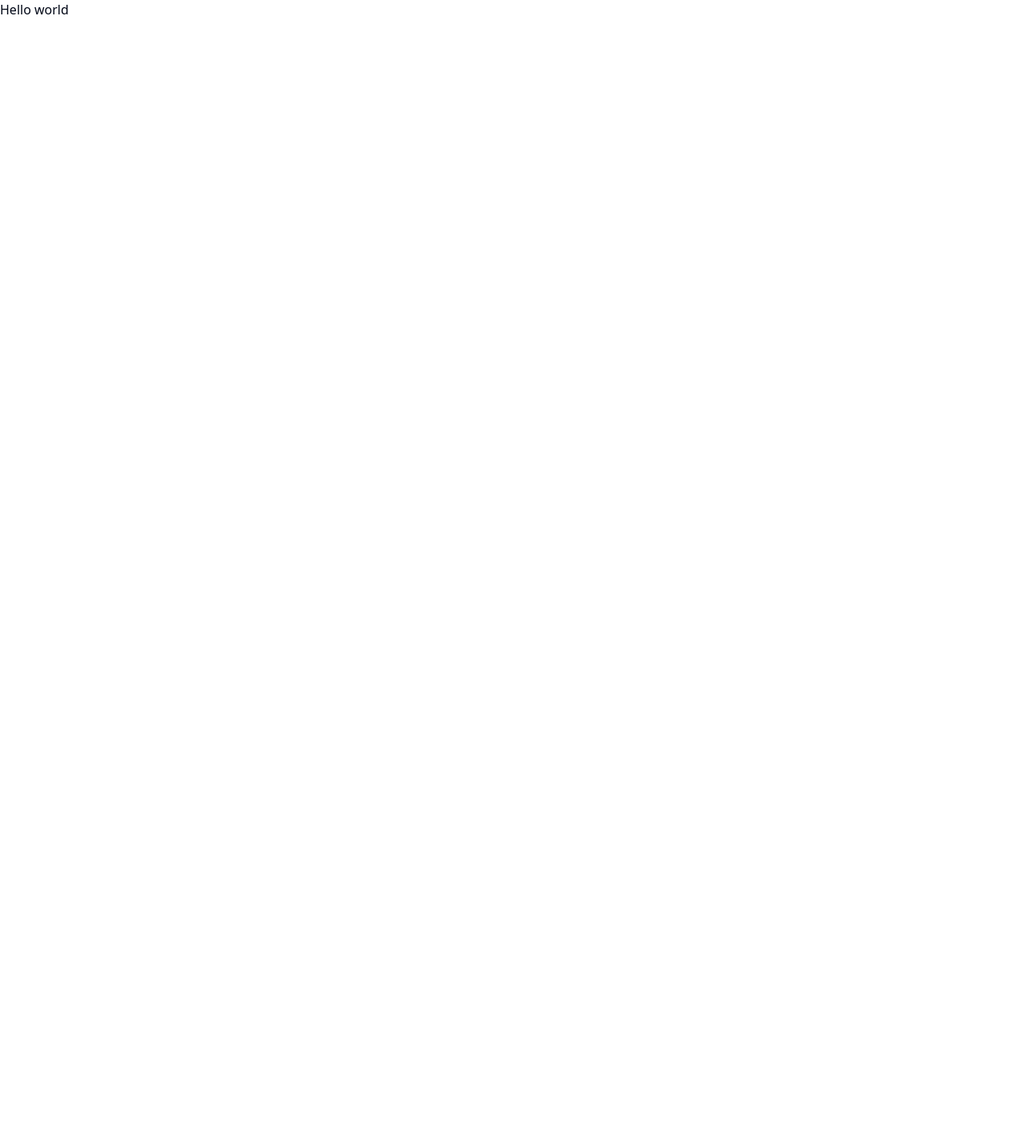
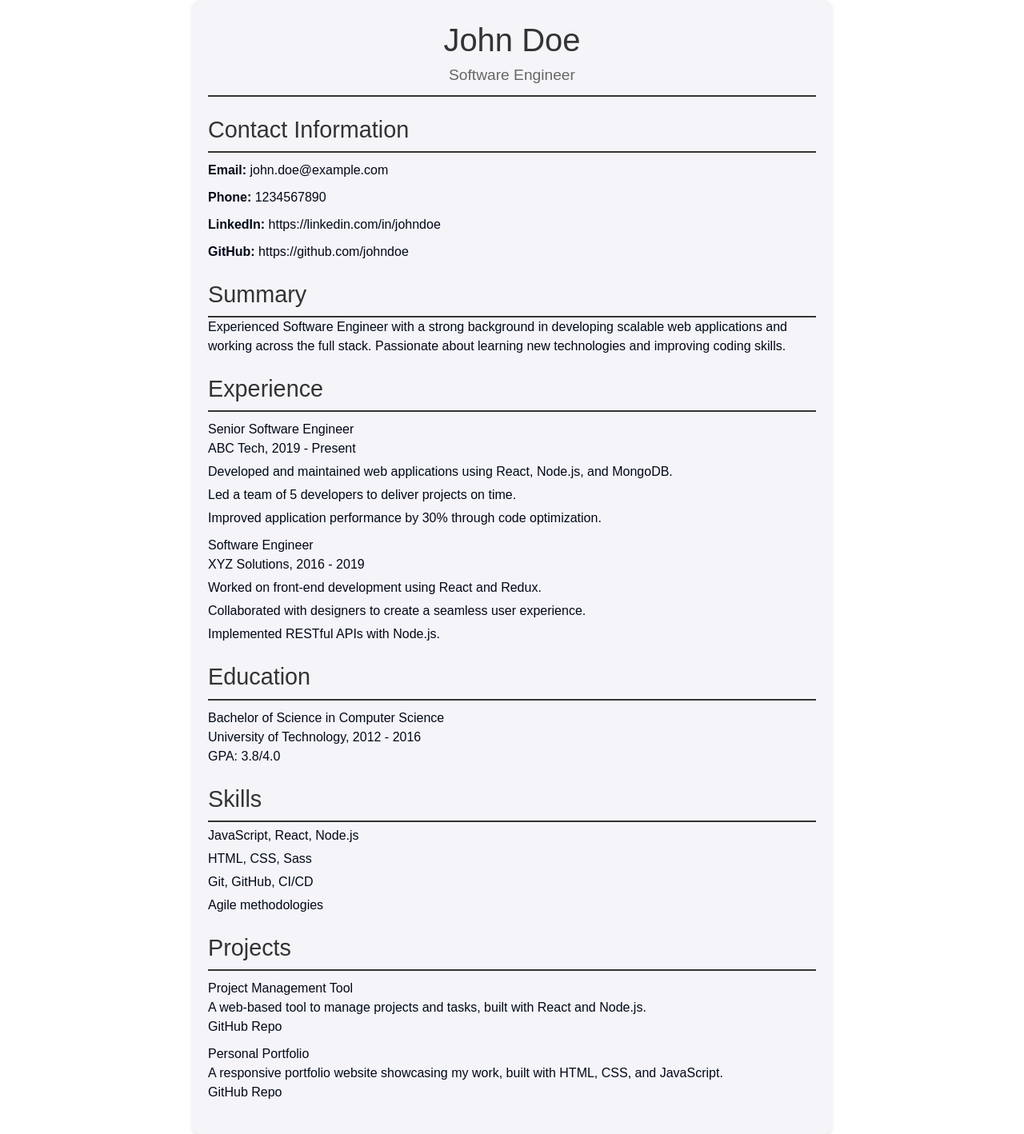
Before and after one commit to Pravin1616/ease-my-cv, a React (Create React App) app: page / in a window 1280 px wide. Shown: the whole page at 80% size. Before the commit the page ends 800 px from the top, so only its background shows below. Built offline with nearby package versions, Linux system fonts and the light colour scheme; the HTML template or start-up script is replaced by a standard one.

Commit message:
Added standard resume template

```diff
--- a/package.json
+++ b/package.json
@@ -3,6 +3,7 @@
   "version": "0.1.0",
   "private": true,
   "dependencies": {
+    "@hookform/resolvers": "^3.4.0",
     "@testing-library/jest-dom": "^5.17.0",
     "@testing-library/react": "^13.4.0",
     "@testing-library/user-event": "^13.5.0",
@@ -15,11 +16,13 @@
     "lucide-react": "^0.378.0",
     "react": "^18.3.1",
     "react-dom": "^18.3.1",
+    "react-hook-form": "^7.51.4",
     "react-scripts": "5.0.1",
     "tailwind-merge": "^2.3.0",
     "tailwindcss-animate": "^1.0.7",
     "typescript": "^4.9.5",
-    "web-vitals": "^2.1.4"
+    "web-vitals": "^2.1.4",
+    "zod": "^3.23.8"
   },
   "scripts": {
     "start": "react-scripts start",
--- a/src/App.tsx
+++ b/src/App.tsx
@@ -1,9 +1,10 @@
 import React from 'react';
+import Standard from './components/templates/standard/Standard';
 
 function App() {
   return (
     <>
-      Hello world
+      <Standard />
     </>
   );
 }
--- /dev/null
+++ b/src/components/contact/Contact.tsx
@@ -0,0 +1,18 @@
+// src/components/Contact.js
+
+import React from 'react';
+
+const Contact = ({ title, fields }) => (
+  <section className="resume-section" id="contact">
+    <h2>{title}</h2>
+    <div>
+      {fields.map(field => (
+        <div key={field.name}>
+          <strong>{field.label}:</strong> <span>{field.default}</span>
+        </div>
+      ))}
+    </div>
+  </section>
+);
+
+export default Contact;
--- /dev/null
+++ b/src/components/education/Education.tsx
@@ -0,0 +1,18 @@
+// src/components/Education.js
+
+import React from 'react';
+
+const Education = ({ title, schools }) => (
+  <section className="resume-section" id="education">
+    <h2>{title}</h2>
+    {schools.map((school, index) => (
+      <div className="education-item" key={index}>
+        <h3>{school.degree}</h3>
+        <p>{school.institution}, {school.dates}</p>
+        <p>{school.gpa}</p>
+      </div>
+    ))}
+  </section>
+);
+
+export default Education;
--- /dev/null
+++ b/src/components/experience/Experience.tsx
@@ -0,0 +1,20 @@
+// src/components/Experience.js
+
+import React from 'react';
+
+const Experience = ({ title, jobs }) => (
+  <section className="resume-section" id="experience">
+    <h2>{title}</h2>
+    {jobs.map((job, index) => (
+      <div className="job" key={index}>
+        <h3>{job.title}</h3>
+        <p>{job.company}, {job.dates}</p>
+        <ul>
+          {job.responsibilities.map((resp, i) => <li key={i}>{resp}</li>)}
+        </ul>
+      </div>
+    ))}
+  </section>
+);
+
+export default Experience;
--- /dev/null
+++ b/src/components/header/Header.tsx
@@ -0,0 +1,12 @@
+// src/components/Header.js
+
+import React from 'react';
+
+const Header = ({ title, subtitle }) => (
+  <header className="resume-header" id="header">
+    <h1>{title}</h1>
+    <p>{subtitle}</p>
+  </header>
+);
+
+export default Header;
--- /dev/null
+++ b/src/components/projects/Projects.tsx
@@ -0,0 +1,18 @@
+// src/components/Projects.js
+
+import React from 'react';
+
+const Projects = ({ title, projects }) => (
+  <section className="resume-section" id="projects">
+    <h2>{title}</h2>
+    {projects.map((project, index) => (
+      <div className="project" key={index}>
+        <h3>{project.name}</h3>
+        <p>{project.description}</p>
+        <a href={project.link}>GitHub Repo</a>
+      </div>
+    ))}
+  </section>
+);
+
+export default Projects;
--- /dev/null
+++ b/src/components/skills/Skills.tsx
@@ -0,0 +1,14 @@
+// src/components/Skills.js
+
+import React from 'react';
+
+const Skills = ({ title, skills }) => (
+  <section className="resume-section" id="skills">
+    <h2>{title}</h2>
+    <ul>
+      {skills.map((skill, index) => <li key={index}>{skill}</li>)}
+    </ul>
+  </section>
+);
+
+export default Skills;
--- /dev/null
+++ b/src/components/summary/Summary.tsx
@@ -0,0 +1,12 @@
+// src/components/Summary.js
+
+import React from 'react';
+
+const Summary = ({ title, content }) => (
+  <section className="resume-section" id="summary">
+    <h2>{title}</h2>
+    <p>{content}</p>
+  </section>
+);
+
+export default Summary;
--- /dev/null
+++ b/src/components/templates/standard/Standard.css
@@ -0,0 +1,58 @@
+/* src/Resume.css */
+
+.resume-container {
+    font-family: 'Arial', sans-serif;
+    max-width: 800px;
+    margin: 0 auto;
+    padding: 20px;
+    background-color: #f4f4f9;
+    border-radius: 10px;
+    box-shadow: 0 2px 4px rgba(0, 0, 0, 0.1);
+  }
+
+  .resume-header {
+    text-align: center;
+    border-bottom: 2px solid #333;
+    padding-bottom: 10px;
+  }
+
+  .resume-header h1 {
+    margin: 0;
+    font-size: 2.5em;
+    color: #333;
+  }
+
+  .resume-header p {
+    margin: 0;
+    font-size: 1.2em;
+    color: #666;
+  }
+
+  .resume-section {
+    margin: 20px 0;
+  }
+
+  .resume-section h2 {
+    font-size: 1.8em;
+    color: #333;
+    border-bottom: 2px solid #333;
+    padding-bottom: 5px;
+  }
+
+  .resume-section div {
+    margin: 10px 0;
+  }
+
+  .resume-section ul {
+    list-style-type: none;
+    padding: 0;
+  }
+
+  .resume-section li {
+    margin: 5px 0;
+  }
+
+  .error {
+    color: red;
+    font-size: 0.9em;
+  }
--- /dev/null
+++ b/src/components/templates/standard/Standard.tsx
@@ -0,0 +1,56 @@
+// src/Resume.js
+
+import React, { useState } from 'react';
+import { z } from 'zod';
+import template from '../../../json/template_1.json';
+import './Standard.css';
+import Header from '../../header/Header';
+import Contact from '../../contact/Contact';
+import Summary from '../../summary/Summary';
+import Experience from '../../experience/Experience';
+import Education from '../../education/Education';
+import Skills from '../../skills/Skills';
+import Projects from '../../projects/Projects';
+
+// Import section components
+
+// Define Zod schemas for validation
+const schemas = {
+  contact: z.object({
+    email: z.string().email(),
+    phone: z.string().min(10),
+    linkedin: z.string().url(),
+    github: z.string().url()
+  })
+};
+
+const Standard = () => {
+  const renderSection = (section) => {
+    switch (section.type) {
+      case 'header':
+        return <Header key={section.id} title={section.title} subtitle={section.subtitle} />;
+      case 'contact':
+        return <Contact key={section.id} title={section.title} fields={section.fields} />;
+      case 'summary':
+        return <Summary key={section.id} title={section.title} content={section.content} />;
+      case 'experience':
+        return <Experience key={section.id} title={section.title} jobs={section.jobs} />;
+      case 'education':
+        return <Education key={section.id} title={section.title} schools={section.schools} />;
+      case 'skills':
+        return <Skills key={section.id} title={section.title} skills={section.skills} />;
+      case 'projects':
+        return <Projects key={section.id} title={section.title} projects={section.projects} />;
+      default:
+        return null;
+    }
+  };
+
+  return (
+    <div className="resume-container">
+      {template.sections.map(renderSection)}
+    </div>
+  );
+};
+
+export default Standard;
--- /dev/null
+++ b/src/json/template_1.json
@@ -0,0 +1,95 @@
+{
+  "sections": [
+    {
+      "id": "header",
+      "type": "header",
+      "title": "John Doe",
+      "subtitle": "Software Engineer"
+    },
+    {
+      "id": "contact",
+      "type": "contact",
+      "title": "Contact Information",
+      "fields": [
+        {"name": "email", "label": "Email", "type": "email", "default": "john.doe@example.com"},
+        {"name": "phone", "label": "Phone", "type": "tel", "default": "1234567890"},
+        {"name": "linkedin", "label": "LinkedIn", "type": "url", "default": "https://linkedin.com/in/johndoe"},
+        {"name": "github", "label": "GitHub", "type": "url", "default": "https://github.com/johndoe"}
+      ]
+    },
+    {
+      "id": "summary",
+      "type": "summary",
+      "title": "Summary",
+      "content": "Experienced Software Engineer with a strong background in developing scalable web applications and working across the full stack. Passionate about learning new technologies and improving coding skills."
+    },
+    {
+      "id": "experience",
+      "type": "experience",
+      "title": "Experience",
+      "jobs": [
+        {
+          "title": "Senior Software Engineer",
+          "company": "ABC Tech",
+          "dates": "2019 - Present",
+          "responsibilities": [
+            "Developed and maintained web applications using React, Node.js, and MongoDB.",
+            "Led a team of 5 developers to deliver projects on time.",
+            "Improved application performance by 30% through code optimization."
+          ]
+        },
+        {
+          "title": "Software Engineer",
+          "company": "XYZ Solutions",
+          "dates": "2016 - 2019",
+          "responsibilities": [
+            "Worked on front-end development using React and Redux.",
+            "Collaborated with designers to create a seamless user experience.",
+            "Implemented RESTful APIs with Node.js."
+          ]
+        }
+      ]
+    },
+    {
+      "id": "education",
+      "type": "education",
+      "title": "Education",
+      "schools": [
+        {
+          "degree": "Bachelor of Science in Computer Science",
+          "institution": "University of Technology",
+          "dates": "2012 - 2016",
+          "gpa": "GPA: 3.8/4.0"
+        }
+      ]
+    },
+    {
+      "id": "skills",
+      "type": "skills",
+      "title": "Skills",
+      "skills": [
+        "JavaScript, React, Node.js",
+        "HTML, CSS, Sass",
+        "Git, GitHub, CI/CD",
+        "Agile methodologies"
+      ]
+    },
+    {
+      "id": "projects",
+      "type": "projects",
+      "title": "Projects",
+      "projects": [
+        {
+          "name": "Project Management Tool",
+          "description": "A web-based tool to manage projects and tasks, built with React and Node.js.",
+          "link": "https://github.com/johndoe/project-management-tool"
+        },
+        {
+          "name": "Personal Portfolio",
+          "description": "A responsive portfolio website showcasing my work, built with HTML, CSS, and JavaScript.",
+          "link": "https://johndoe.com"
+        }
+      ]
+    }
+  ]
+}
```
Also changed, not shown: 1 other file (tests, documents, lock files or other folders).
